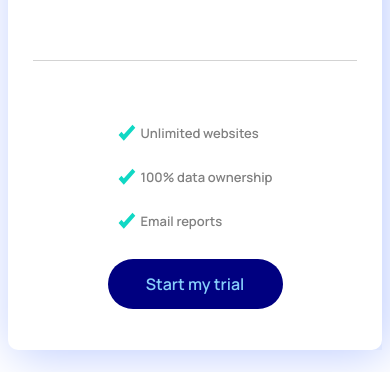
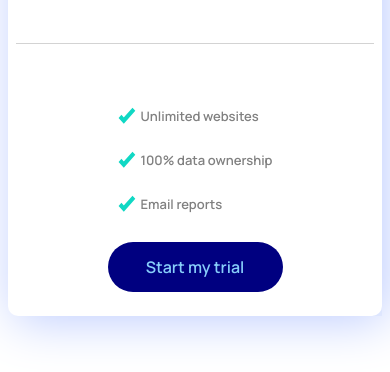
Before and after one commit to ZakSchenck/web-pricer, a plain HTML site: page index.html in a window 390 px wide. Shown: the part 472-844 px from the top of the page. Drawn offline with Linux system fonts and the light colour scheme.

Commit message:
changed padding from 25px to 8px on main container

```diff
--- a/pricer.css
+++ b/pricer.css
@@ -151,7 +151,7 @@ hr {
         font-size: 3vw;
     }
     .main-container {
-        padding: 25px;
+        padding: 8px;
     }
     .check-container {
         flex-direction: column;
```
